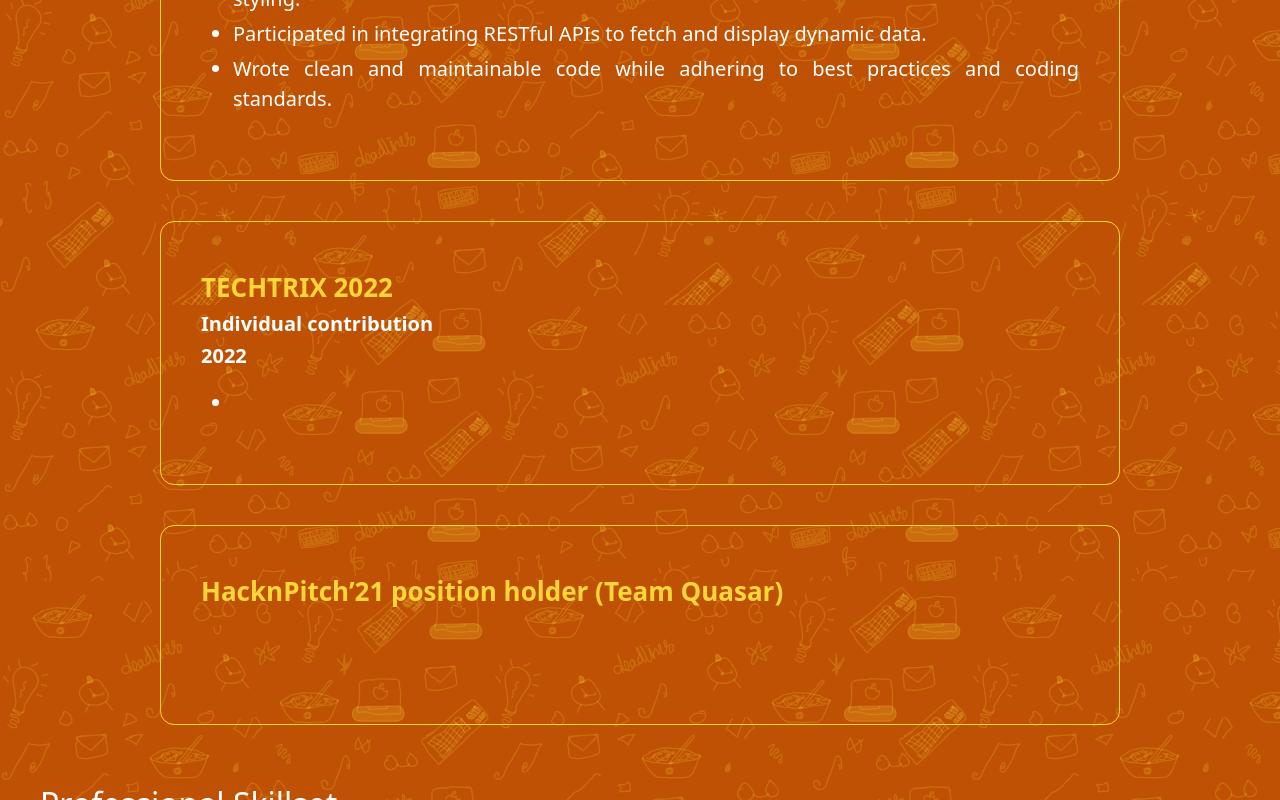
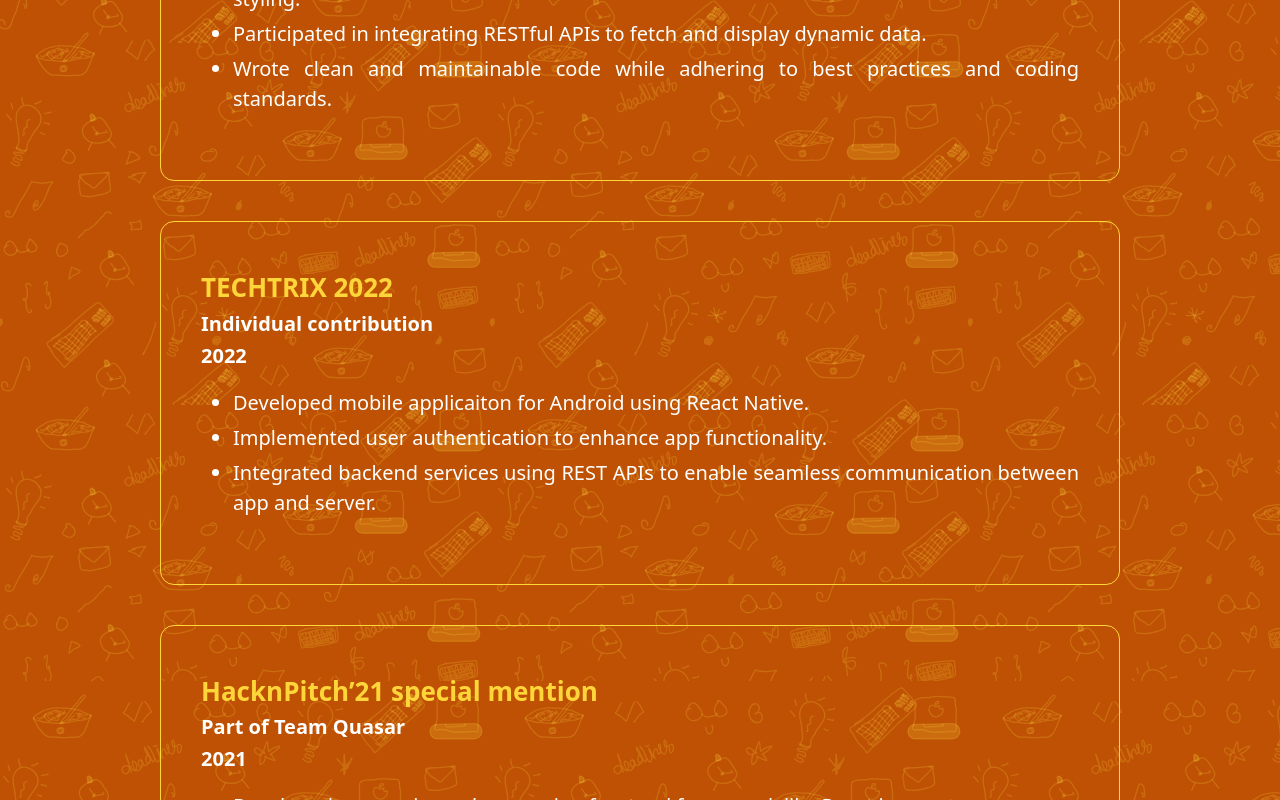
Before and after one commit to smart-worker/portfolio-site, a React (Create React App) app: page / in a window 1280 px wide. Shown: the part 2000-2800 px from the top of the page. Built offline with nearby package versions, Linux system fonts and the light colour scheme.

Commit message:
improvements and link updates

```diff
--- a/public/index.html
+++ b/public/index.html
@@ -5,9 +5,10 @@
     <link rel="icon" href="%PUBLIC_URL%/favicon.ico" />
     <meta name="viewport" content="width=device-width, initial-scale=1" />
     <meta name="theme-color" content="#000000" />
+    <meta name="title" content="Soham Sarkar - portfolio" />
     <meta
       name="description"
-      content="Web site created using create-react-app"
+      content="Portfolio website - SOHAM SARKAR"
     />
     <link rel="apple-touch-icon" href="%PUBLIC_URL%/logo192.png" />
     <!--
@@ -24,7 +25,7 @@
       work correctly both with client-side routing and a non-root public URL.
       Learn how to configure a non-root public URL by running `npm run build`.
     -->
-    <title>React App</title>
+    <title>Soham Sarkar - portfolio</title>
   </head>
   <body>
     <noscript>You need to enable JavaScript to run this app.</noscript>
--- a/src/components/Cursor/Cursor.js
+++ b/src/components/Cursor/Cursor.js
@@ -1,5 +1,5 @@
 import React from "react";
-import "./Cursor.css";
+import "./Cursor.scss";
 import useMousePosition from "../../hooks/useMousePosition";
 
 const Cursor = () => {
--- a/src/components/Cursor/Cursor.css
+++ b/src/components/Cursor/Cursor.scss
@@ -6,4 +6,8 @@
   height: 8px;
   z-index: 1031;
   pointer-events: none;
+
+  @media screen and (max-width: 991px) {
+    display: none;
+  }
 }
--- a/src/components/Education/Education.js
+++ b/src/components/Education/Education.js
@@ -16,7 +16,7 @@
     degree: "B.Tech in Computer Science and Engineering",
     institution: "RCC Institute Of Information Technology",
     year: "2024",
-    details: "Passed with 9.13 CGPA",
+    details: "Graduated with 9.13 CGPA",
   },
   {
     degree: "Class 12",
--- a/src/components/Work/Work.js
+++ b/src/components/Work/Work.js
@@ -1,6 +1,12 @@
 import React from "react";
 import { Container } from "react-bootstrap";
 import Techstack from "./Techstack";
+import {
+  STUNNER_LOR,
+  HACKNPITCH_LOR,
+  CREDANIC_LOR,
+  TECHTRIX_LOR,
+} from "../../constants";
 
 import "./Work.scss";
 
@@ -11,7 +17,11 @@
       <section className="work-content-wrapper">
         <h2>Work & Contributions</h2>
         <div className="work-experience-list">
-          <div className="work-item-container">
+          <div
+            className="work-item-container"
+            onClick={() => window.open(STUNNER_LOR)}
+            title="Click to visit link"
+          >
             <h5>Software Development Engineer</h5>
             <h6>Stunner Technologies Pvt. Ltd. - Remote</h6>
             <h6>Feb 2022 - Jul 2024</h6>
@@ -43,7 +53,11 @@
               </li>
             </ul>
           </div>
-          <div className="work-item-container">
+          <div
+            className="work-item-container"
+            onClick={() => window.open(CREDANIC_LOR)}
+            title="Click to visit link"
+          >
             <h5>SDE Intern</h5>
             <h6>Credanic Solutions - Remote</h6>
             <h6>Dec 2021 - Jan 2022</h6>
@@ -70,16 +84,45 @@
               </li>
             </ul>
           </div>
-          <div className="work-item-container">
+          <div
+            className="work-item-container"
+            onClick={() => window.open(TECHTRIX_LOR)}
+            title="Click to visit link"
+          >
             <h5>TECHTRIX 2022</h5>
             <h6>Individual contribution</h6>
             <h6>2022</h6>
             <ul>
-              <li></li>
+              <li>
+                Developed mobile applicaiton for Android using React Native.
+              </li>
+              <li>
+                Implemented user authentication to enhance app functionality.
+              </li>
+              <li>
+                Integrated backend services using REST APIs to enable seamless
+                communication between app and server.
+              </li>
             </ul>
           </div>
-          <div className="work-item-container">
-            <h5>HacknPitch’21 position holder (Team Quasar)</h5>
+          <div
+            className="work-item-container"
+            onClick={() => window.open(HACKNPITCH_LOR)}
+            title="Click to visit link"
+          >
+            <h5>HacknPitch’21 special mention</h5>
+            <h6>Part of Team Quasar</h6>
+            <h6>2021</h6>
+            <ul>
+              <li>
+                Developed responsive web-app using frontend framework like
+                React.js
+              </li>
+              <li>
+                Designed attraction web desings and implemented using styling
+                library like Bootstrap.
+              </li>
+            </ul>
           </div>
         </div>
       </section>
--- a/src/components/Work/Work.scss
+++ b/src/components/Work/Work.scss
@@ -69,14 +69,16 @@
       @media screen and (max-width: 500px) {
         padding: 30px 20px;
         h5 {
-          font-size: 20px;
+          font-size: 18px;
         }
         h6 {
-          font-size: 18px;
+          font-size: 15px;
         }
         ul {
           li {
-            font-size: 18px;
+            line-height: 20px;
+            font-size: 15px;
+            text-align: left;
           }
         }
       }
--- a/src/constants.js
+++ b/src/constants.js
@@ -1,4 +1,19 @@
 const LINKEDIN_URL = "https://www.linkedin.com/in/soham-sarkar-8a9401203/";
 const GITHUB_URL = "https://github.com/smart-worker?tab=repositories";
+const STUNNER_LOR =
+  "https://drive.google.com/file/d/1LLKAtZD56ECzLlux61TerNEB61FWT_zA/view?usp=sharing";
+const CREDANIC_LOR =
+  "https://drive.google.com/file/d/13p3XajvKB_lBOeYXjPv8URB9OEVrHY7n/view";
+const TECHTRIX_LOR =
+  "https://drive.google.com/file/d/1sFuObRKD3Qgq4jWzulp_UOGOiZ08f-HD/view";
+const HACKNPITCH_LOR =
+  "https://drive.google.com/file/d/1JZSUNoYImdhJPRI1yaedzo9jGP4DRmuc/view";
 
-export { LINKEDIN_URL, GITHUB_URL };
+export {
+  LINKEDIN_URL,
+  GITHUB_URL,
+  STUNNER_LOR,
+  CREDANIC_LOR,
+  TECHTRIX_LOR,
+  HACKNPITCH_LOR,
+};
```
Also changed, not shown: src/Assets/cursor.svg (deleted).
